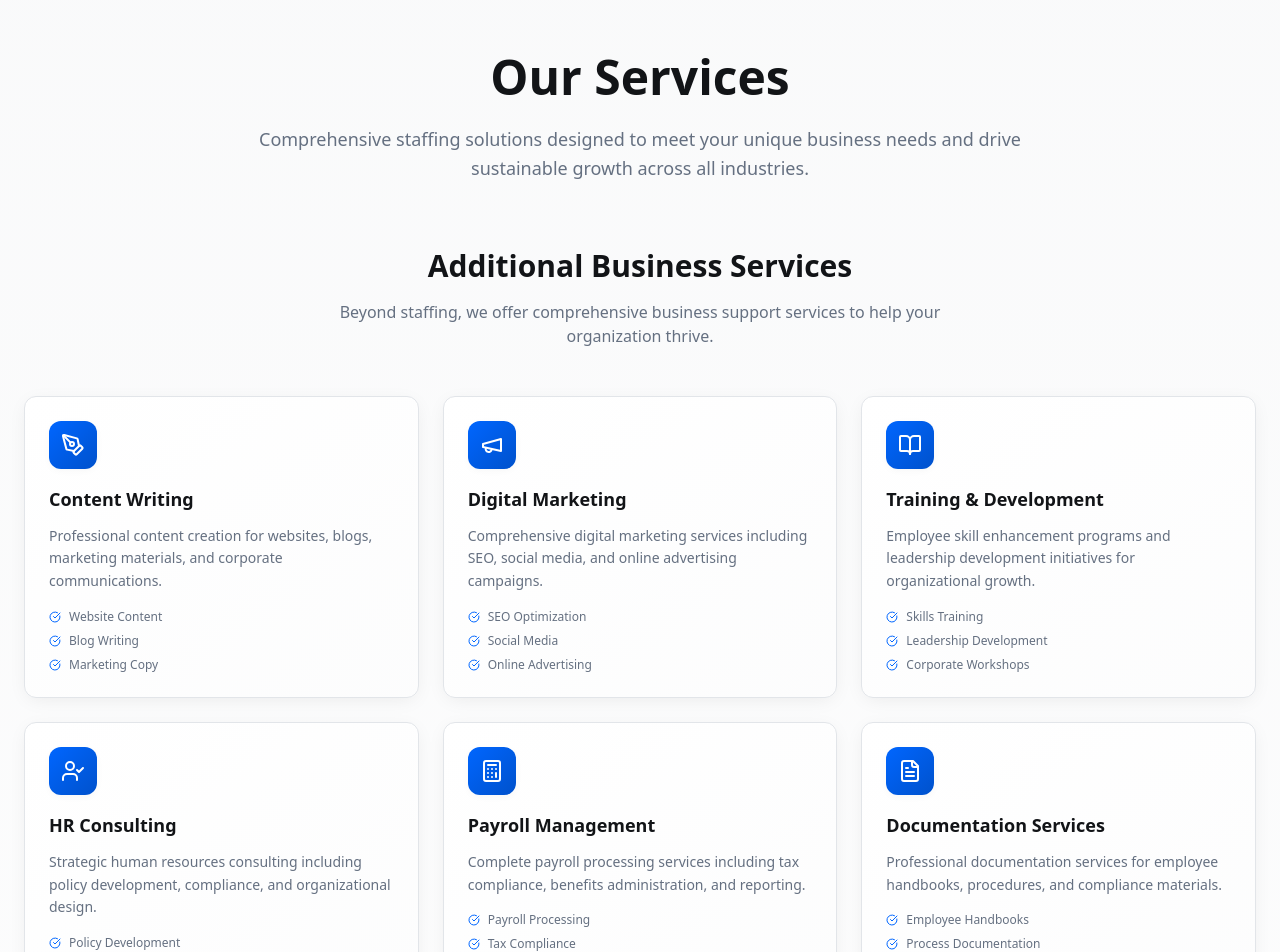
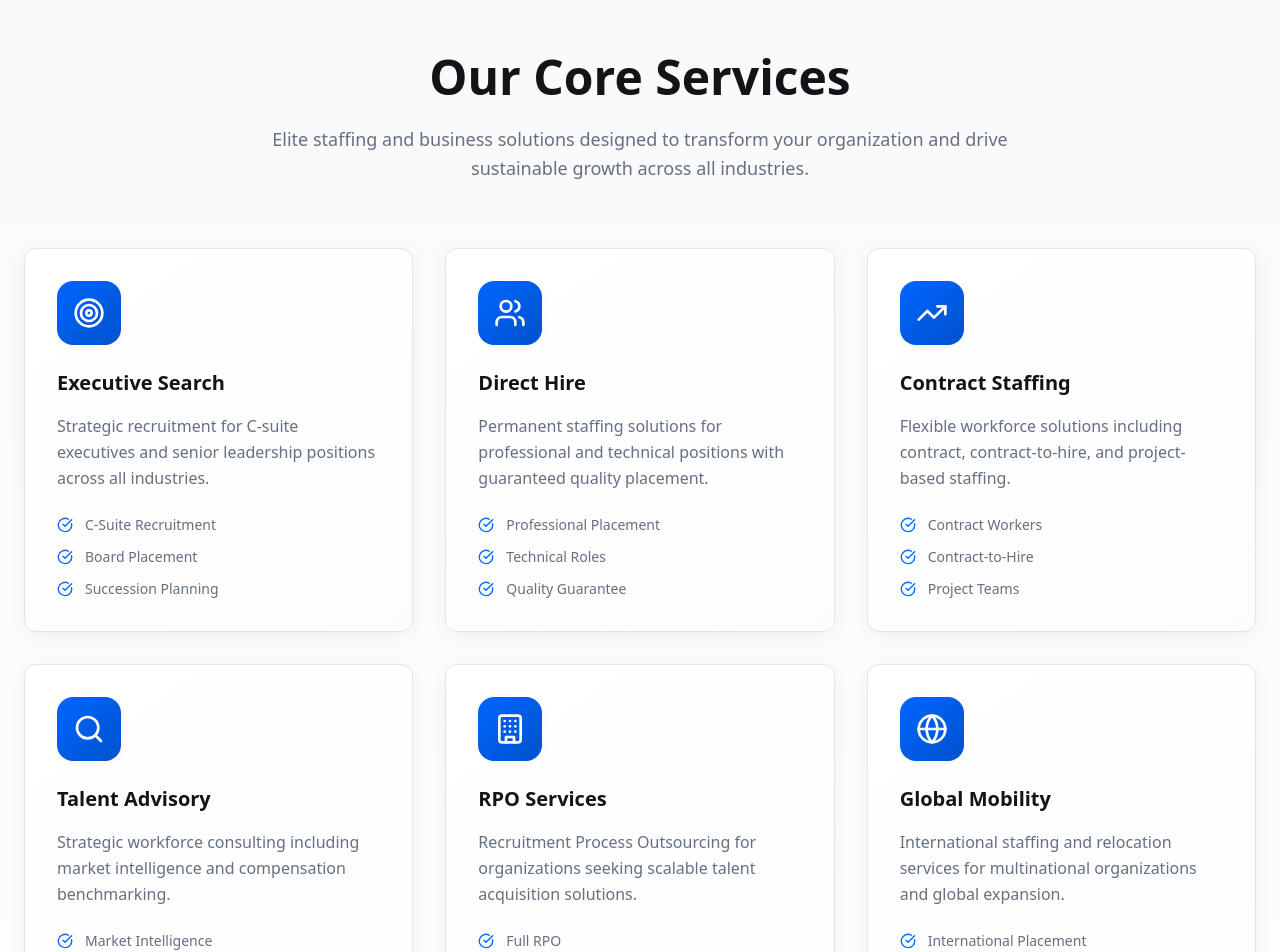
Before and after one commit to sksunilkumar820-byte/web-whisperer-studio-83, a React (Vite) app: page / in a window 1280 px wide. Shown: the part 1560-2512 px from the top of the page. Built offline with nearby package versions, Linux system fonts and the light colour scheme.

Commit message:
Refactor services section

```diff
--- a/src/components/Services.tsx
+++ b/src/components/Services.tsx
@@ -1,44 +1,5 @@
-import { Users, Search, TrendingUp, Target, Shield, Building, Globe, Award, CheckCircle, PenTool, Megaphone, BookOpen, UserCheck, Calculator, FileText } from "lucide-react";
+import { Users, Search, TrendingUp, Target, Building, Globe, CheckCircle, PenTool, UserCheck, Calculator } from "lucide-react";
 import { Button } from "@/components/ui/button";
-
-const additionalServices = [
-  {
-    title: "Content Writing",
-    description: "Professional content creation for websites, blogs, marketing materials, and corporate communications.",
-    icon: PenTool,
-    features: ["Website Content", "Blog Writing", "Marketing Copy"]
-  },
-  {
-    title: "Digital Marketing",
-    description: "Comprehensive digital marketing services including SEO, social media, and online advertising campaigns.",
-    icon: Megaphone,
-    features: ["SEO Optimization", "Social Media", "Online Advertising"]
-  },
-  {
-    title: "Training & Development",
-    description: "Employee skill enhancement programs and leadership development initiatives for organizational growth.",
-    icon: BookOpen,
-    features: ["Skills Training", "Leadership Development", "Corporate Workshops"]
-  },
-  {
-    title: "HR Consulting",
-    description: "Strategic human resources consulting including policy development, compliance, and organizational design.",
-    icon: UserCheck,
-    features: ["Policy Development", "Compliance Management", "Organizational Design"]
-  },
-  {
-    title: "Payroll Management",
-    description: "Complete payroll processing services including tax compliance, benefits administration, and reporting.",
-    icon: Calculator,
-    features: ["Payroll Processing", "Tax Compliance", "Benefits Administration"]
-  },
-  {
-    title: "Documentation Services",
-    description: "Professional documentation services for employee handbooks, procedures, and compliance materials.",
-    icon: FileText,
-    features: ["Employee Handbooks", "Process Documentation", "Compliance Materials"]
-  }
-];
 
 const services = [
   {
@@ -76,6 +37,24 @@ const services = [
     description: "International staffing and relocation services for multinational organizations and global expansion.",
     icon: Globe,
     features: ["International Placement", "Visa Support", "Relocation Services"]
+  },
+  {
+    title: "Content Writing",
+    description: "Professional content creation for websites, blogs, marketing materials, and corporate communications.",
+    icon: PenTool,
+    features: ["Website Content", "Blog Writing", "Marketing Copy"]
+  },
+  {
+    title: "HR Consulting",
+    description: "Strategic human resources consulting including policy development, compliance, and organizational design.",
+    icon: UserCheck,
+    features: ["Policy Development", "Compliance Management", "Organizational Design"]
+  },
+  {
+    title: "Payroll Management",
+    description: "Complete payroll processing services including tax compliance, benefits administration, and reporting.",
+    icon: Calculator,
+    features: ["Payroll Processing", "Tax Compliance", "Benefits Administration"]
   }
 ];
 
@@ -85,62 +64,12 @@ const Services = () => {
       <div className="container mx-auto px-6">
         <div className="text-center mb-16 animate-fade-in">
           <h2 className="text-4xl md:text-5xl font-bold text-foreground mb-6">
-            Our Services
+            Our Core Services
           </h2>
           <p className="text-lg text-muted-foreground max-w-3xl mx-auto leading-relaxed">
-            Comprehensive staffing solutions designed to meet your unique business needs
+            Elite staffing and business solutions designed to transform your organization
             and drive sustainable growth across all industries.
           </p>
-        </div>
-
-        {/* Additional Services Section */}
-        <div className="mb-20">
-          <div className="text-center mb-12">
-            <h3 className="text-2xl md:text-3xl font-bold text-foreground mb-4">
-              Additional Business Services
-            </h3>
-            <p className="text-muted-foreground max-w-2xl mx-auto">
-              Beyond staffing, we offer comprehensive business support services to help your organization thrive.
-            </p>
-          </div>
-
-          <div className="grid grid-cols-1 md:grid-cols-2 lg:grid-cols-3 gap-6">
-            {additionalServices.map((service, index) => (
-              <div
-                key={index}
-                className="card-elite p-6 hover:scale-105 animate-slide-up group"
-                style={{ animationDelay: `${index * 0.1}s` }}
-              >
-                <div className="w-12 h-12 gradient-primary rounded-xl flex items-center justify-center mb-4 shadow-soft group-hover:shadow-glow transition-smooth">
-                  <service.icon className="w-6 h-6 text-primary-foreground" />
-                </div>
-
-                <h4 className="text-lg font-bold text-foreground mb-3">
-                  {service.title}
-                </h4>
-
-                <p className="text-muted-foreground text-sm leading-relaxed mb-4">
-                  {service.description}
-                </p>
-
-                <div className="space-y-2">
-                  {service.features.map((feature, featureIndex) => (
-                    <div key={featureIndex} className="flex items-center space-x-2">
-                      <CheckCircle className="w-3 h-3 text-primary flex-shrink-0" />
-                      <span className="text-xs text-muted-foreground">{feature}</span>
-                    </div>
-                  ))}
-                </div>
-              </div>
-            ))}
-          </div>
-        </div>
-
-        {/* Core Staffing Services */}
-        <div className="mb-12">
-          <h3 className="text-2xl md:text-3xl font-bold text-foreground mb-8 text-center">
-            Core Staffing Solutions
-          </h3>
         </div>
 
         <div className="grid grid-cols-1 md:grid-cols-2 lg:grid-cols-3 gap-8">
```
